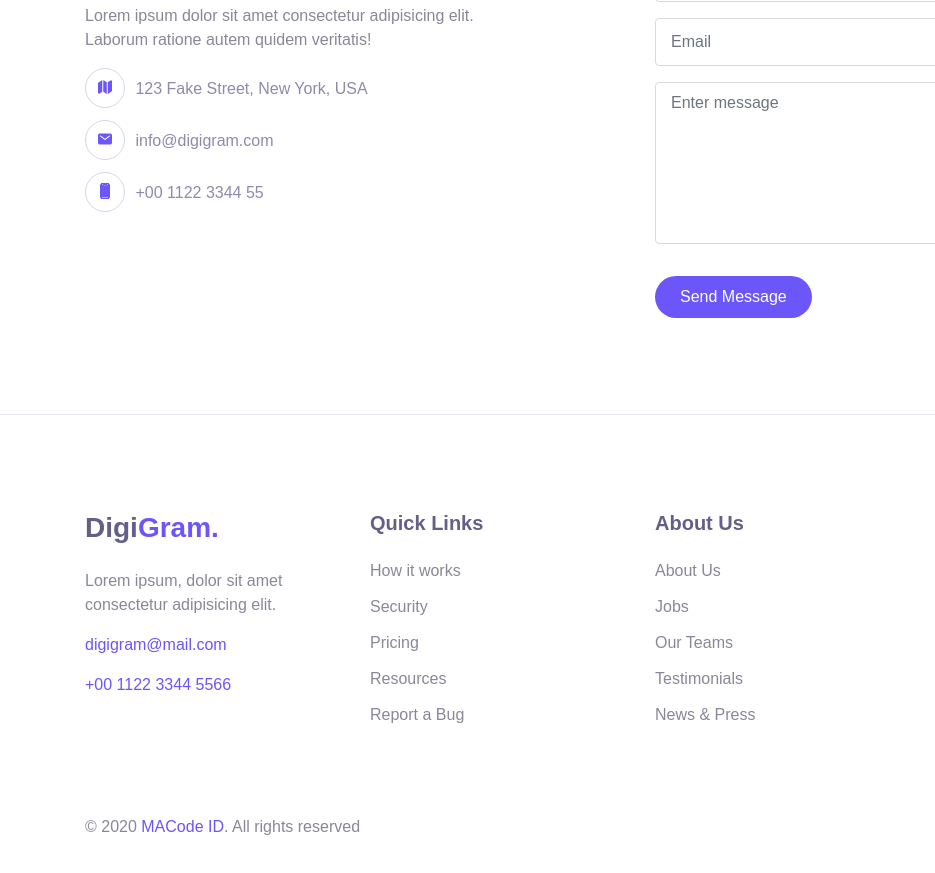
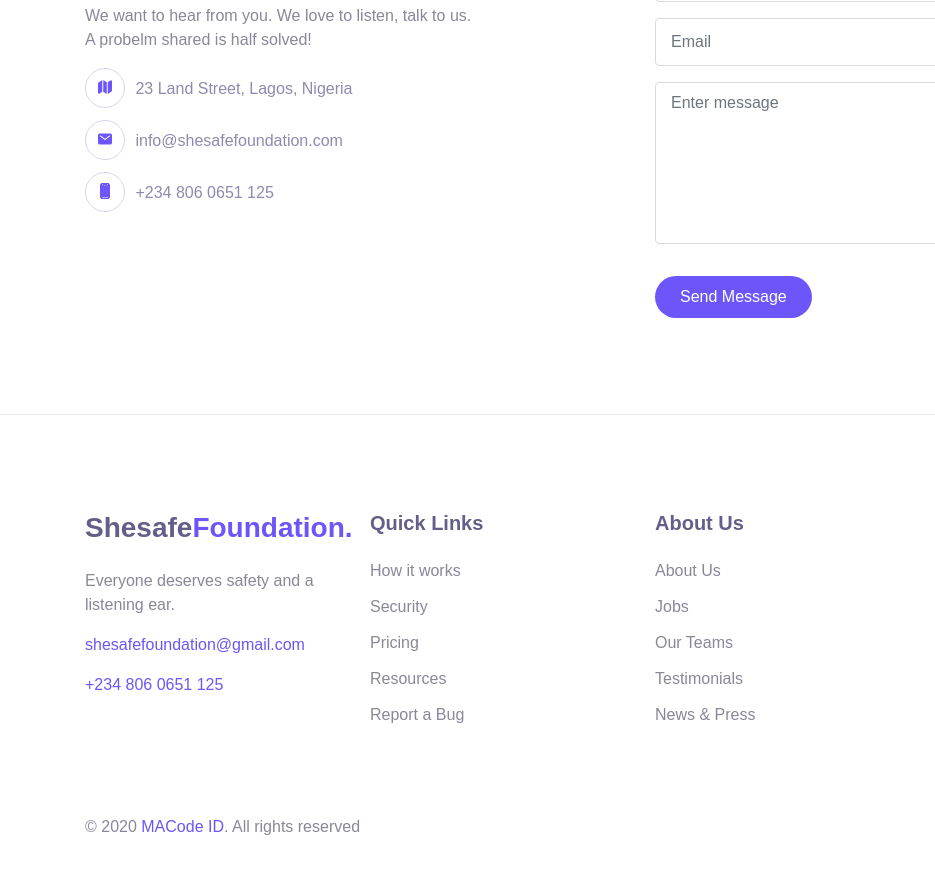
Before and after one commit to Blossom1-chike/Grp1SoftDEVProject-Amazon-Techsters, a plain HTML site: page html/contact.html in a window 1280 px wide. Shown: the part 655-1528 px from the top of the page, 0-935 px from the left. Drawn offline with Linux system fonts and the light colour scheme; files whose address does not match are found by name.

Commit message:
Updated contact file

```diff
--- a/html/contact.html
+++ b/html/contact.html
@@ -8,7 +8,7 @@
 
   <meta name="copyright" content="MACode ID, https://macodeid.com">
 
-  <title>SheSafeFoundation- A Women Empowerment Agency</title>
+  <title>SheSafeFoundation</title>
 
   <link rel="stylesheet" href="../assets/vendor/animate/animate.css">
 
@@ -29,7 +29,7 @@
   <header>
   <nav class="navbar navbar-expand-lg navbar-light navbar-float">
       <div class="container">
-        <a href="../index.html" class="navbar-brand">SheSafe<span class="text-primary">Foundation.</span></a>
+        <a href="index.html" class="navbar-brand">SheSafe<span class="text-primary">Foundation.</span></a>
 
         <button class="navbar-toggler" data-toggle="collapse" data-target="#navbarContent" aria-controls="navbarContent" aria-expanded="false" aria-label="Toggle navigation">
           <span class="navbar-toggler-icon"></span>
@@ -38,7 +38,7 @@
         <div class="navbar-collapse collapse" id="navbarContent">
           <ul class="navbar-nav ml-lg-4 pt-3 pt-lg-0">
             <li class="nav-item active">
-              <a href="../index.html" class="nav-link">Home</a>
+              <a href="index.html" class="nav-link">Home</a>
             </li>
             <li class="nav-item">
               <a href="about.html" class="nav-link">About</a>
@@ -61,7 +61,7 @@
             <a href="#" class="btn btn-outline rounded-pill">Subscribe</a>
           </div>
           <div class="ml-2">
-            <a href="signin.html" class="btn btn-outline rounded-pill">Log In</a>
+            <a href="#" class="btn btn-outline rounded-pill">Log In</a>
           </div>
         </div>
       </div>
@@ -74,7 +74,7 @@
           <div class="col-md-6">
             <nav aria-label="Breadcrumb">
               <ul class="breadcrumb justify-content-center py-0 bg-transparent">
-                <li class="breadcrumb-item"><a href="../index.html">Home</a></li>
+                <li class="breadcrumb-item"><a href="index.html">Home</a></li>
                 <li class="breadcrumb-item active">Contact</li>
               </ul>
             </nav>
@@ -92,20 +92,20 @@
           <div class="col-lg-6 py-3">
             <h2 class="title-section">Get in Touch</h2>
             <div class="divider"></div>
-            <p>Lorem ipsum dolor sit amet consectetur adipisicing elit.<br> Laborum ratione autem quidem veritatis!</p>
+            <p>We want to hear from you. We love to listen, talk to us.<br> A probelm shared is half solved!</p>
 
             <ul class="contact-list">
               <li>
                 <div class="icon"><span class="mai-map"></span></div>
-                <div class="content">123 Fake Street, New York, USA</div>
+                <div class="content">23 Land Street, Lagos, Nigeria</div>
               </li>
               <li>
                 <div class="icon"><span class="mai-mail"></span></div>
-                <div class="content"><a href="#">info@digigram.com</a></div>
+                <div class="content"><a href="#">info@shesafefoundation.com</a></div>
               </li>
               <li>
                 <div class="icon"><span class="mai-phone-portrait"></span></div>
-                <div class="content"><a href="#">+00 1122 3344 55</a></div>
+                <div class="content"><a href="#">+234 806 0651 125</a></div>
               </li>
             </ul>
           </div>
@@ -136,11 +136,11 @@
     <div class="container">
       <div class="row justify-content-center mb-5">
         <div class="col-lg-3 py-3">
-          <h3>Digi<span class="text-primary">Gram.</span></h3>
-          <p>Lorem ipsum, dolor sit amet consectetur adipisicing elit.</p>
+          <h3>Shesafe<span class="text-primary">Foundation.</span></h3>
+          <p>Everyone deserves safety and a listening ear.</p>
 
-          <p><a href="#" >digigram@mail.com</a></p>
-          <p><a href="#">+00 1122 3344 5566</a></p>
+          <p><a href="#" >shesafefoundation@gmail.com</a></p>
+          <p><a href="#">+234 806 0651 125</a></p>
         </div>
         <div class="col-lg-3 py-3">
           <h5>Quick Links</h5>
```
